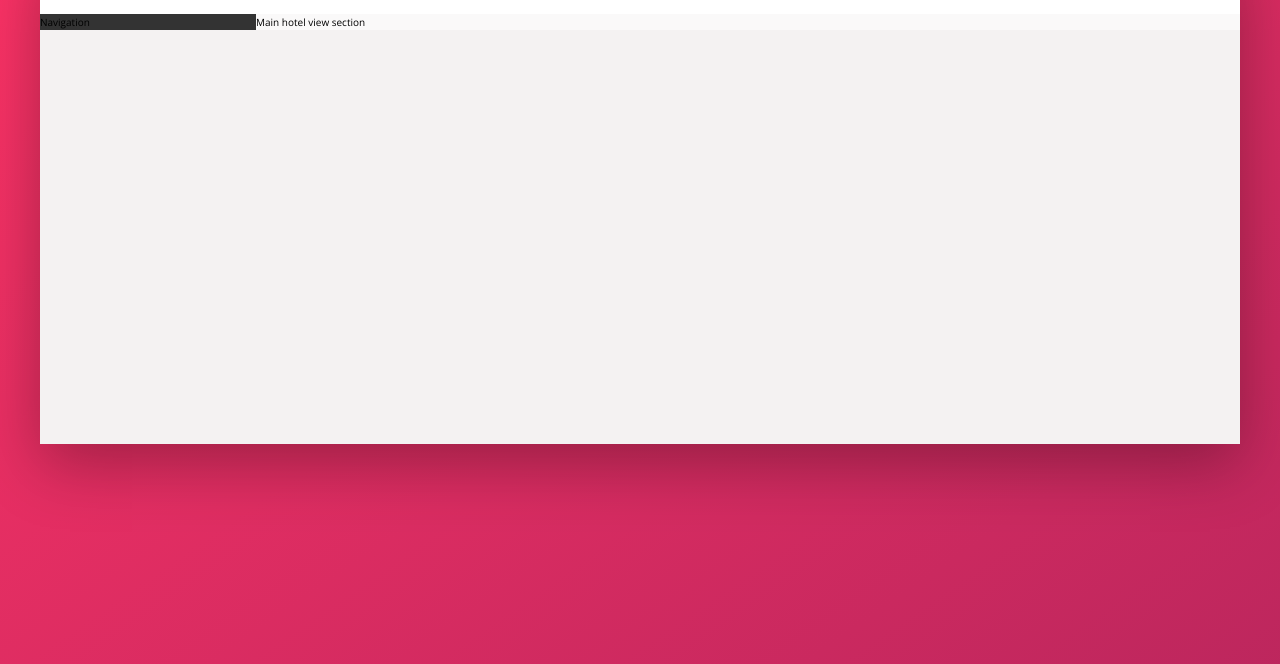
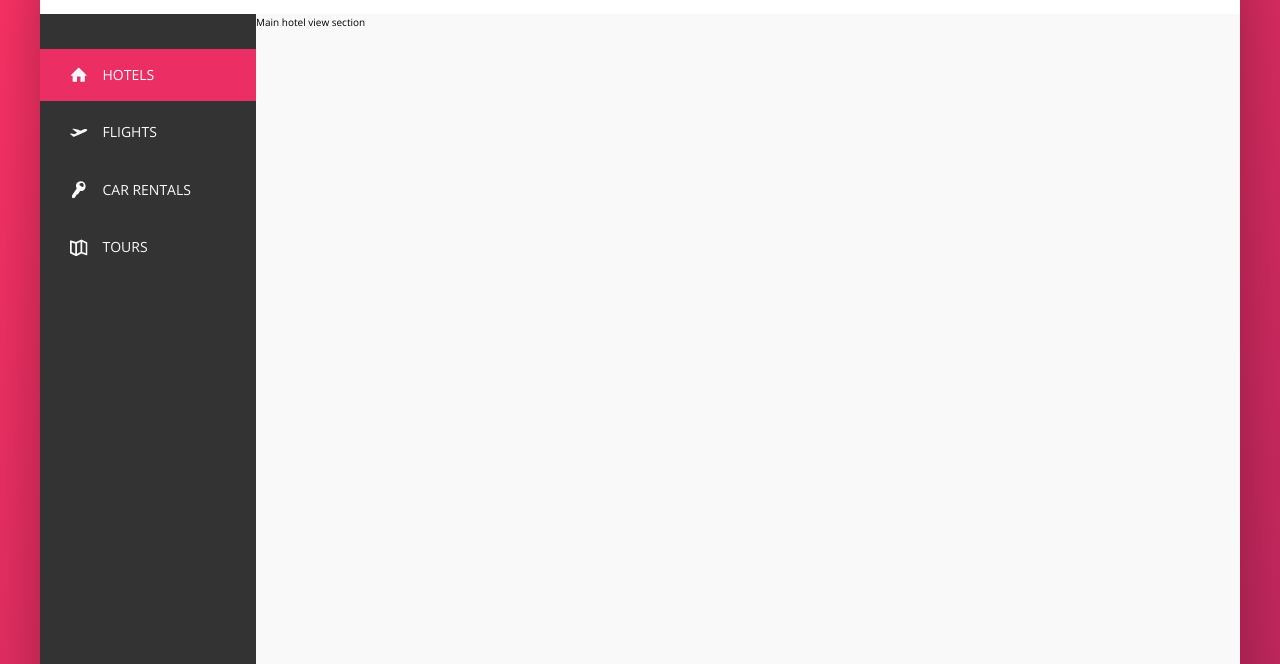
Before and after one commit to TadasBalsys/Trillo, a website: page index.html in a window 1280 px wide. Shown: the part 136-800 px from the top of the page. Drawn offline with nearby package versions, Linux system fonts and the light colour scheme.

Commit message:
Created Sidebar navigation.

```diff
--- a/index.html
+++ b/index.html
@@ -15,7 +15,6 @@
   </head>
   <body>
     <div class="container">
-
       <header class="header">
         <img class="logo" src="/img/logo.png" alt="trillo log" />
 
@@ -53,7 +52,45 @@
       </header>
 
       <div class="content">
-        <nav class="sidebar">Navigation</nav>
+        <nav class="sidebar">
+          <ul class="side-nav">
+            <li class="side-nav__item side-nav__item--active">
+              <a href="#" class="side-nav__link">
+                <svg class="side-nav__icon">
+                  <use xlink:href="img/sprite.svg#icon-home"></use>
+                </svg>
+                <span>Hotels</span>
+              </a>
+            </li>
+            <li class="side-nav__item">
+              <a href="#" class="side-nav__link">
+                <svg class="side-nav__icon">
+                  <use xlink:href="img/sprite.svg#icon-aircraft-take-off"></use>
+                </svg>
+                <span>Flights</span>
+              </a>
+            </li>
+            <li class="side-nav__item">
+              <a href="#" class="side-nav__link">
+                <svg class="side-nav__icon">
+                  <use xlink:href="img/sprite.svg#icon-key"></use>
+                </svg>
+                <span>Car rentals</span>
+              </a>
+            </li>
+            <li class="side-nav__item">
+              <a href="#" class="side-nav__link">
+                <svg class="side-nav__icon">
+                  <use xlink:href="img/sprite.svg#icon-map"></use>
+                </svg>
+                <span>Tours</span>
+              </a>
+            </li>
+          </ul>
+          <div class="legal">
+            &copy; 2020 by trillo. All rights reserved.
+          </div>
+        </nav>
         <main class="hotel-view">Main hotel view section</main>
       </div>
     </div>
--- a/sass/_components.scss
+++ b/sass/_components.scss
@@ -112,3 +112,70 @@
     font-weight: bold;
   }
 }
+
+// Side Navigation
+.side-nav {
+  font-size: 1.4rem;
+  list-style: none;
+  margin-top: 3.5rem;
+
+  &__item {
+    position: relative;
+
+    &:not(:last-child) {
+      margin-bottom: 0.5rem;
+    }
+
+    &::before {
+      content: '';
+      position: absolute;
+      top: 0;
+      left: 0;
+      height: 100%;
+      width: 3px;
+      background-color: var(--color-primary);
+      transform: scaleY(0);
+      transition: transform 0.2s, width 0.4s cubic-bezier(1, 0, 0, 1) 0.2s,
+        background-color 0.1s;
+    }
+
+    // Change background-color when item is clicked
+    &:active::before {
+      background-color: var(--color-primary-light);
+    }
+  }
+
+  &__item:hover::before,
+  &__item--active::before {
+    transform: scaleY(1);
+    width: 100%;
+  }
+
+  &__link:link,
+  &__link:visited {
+    color: var(--color-grey-light-1);
+    text-decoration: none;
+    text-transform: uppercase;
+    padding: 1.5rem 3rem;
+    display: flex;
+    align-items: center;
+    position: relative;
+    z-index: 10;
+  }
+
+  &__icon {
+    width: 1.75rem;
+    height: 1.75rem;
+    fill: var(--color-grey-light-1);
+    margin-right: 1.5rem;
+  }
+}
+
+// Legal Text
+
+.legal {
+  font-size: 1.2rem;
+  color: var(--color-grey-dark-3);
+  text-align: center;
+  padding: 2.5rem;
+}
--- a/sass/_layout.scss
+++ b/sass/_layout.scss
@@ -24,9 +24,14 @@
 .sidebar {
   background-color: var(--color-grey-dark-1);
   flex: 0 0 18%;
+  display: flex;
+  flex-direction: column;
+  justify-content: space-between;
 }
 
 .hotel-view {
   background-color: var(--color-grey-light-1 );
   flex: 1;
+  // FIXME: For testing purposes. Remove
+  height: 80rem;
 }
```
Also changed, not shown: css/style.css.
